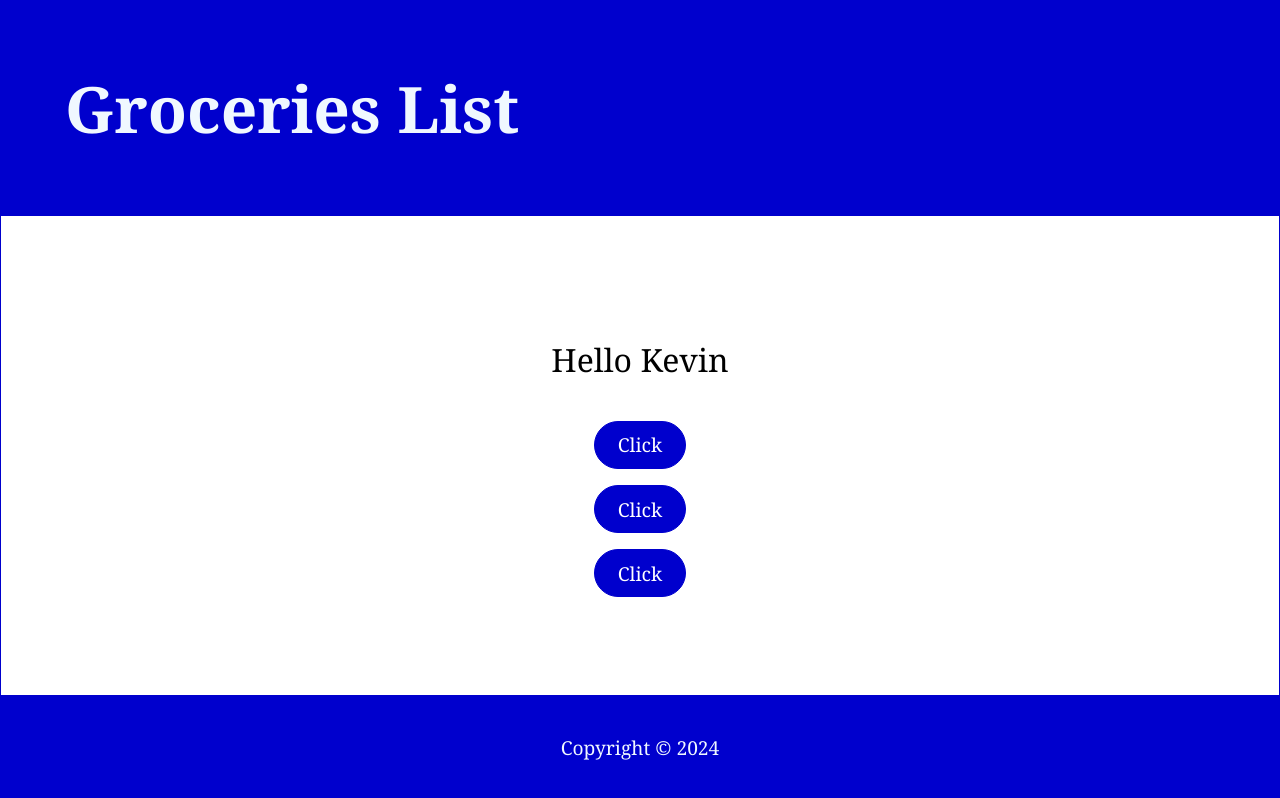
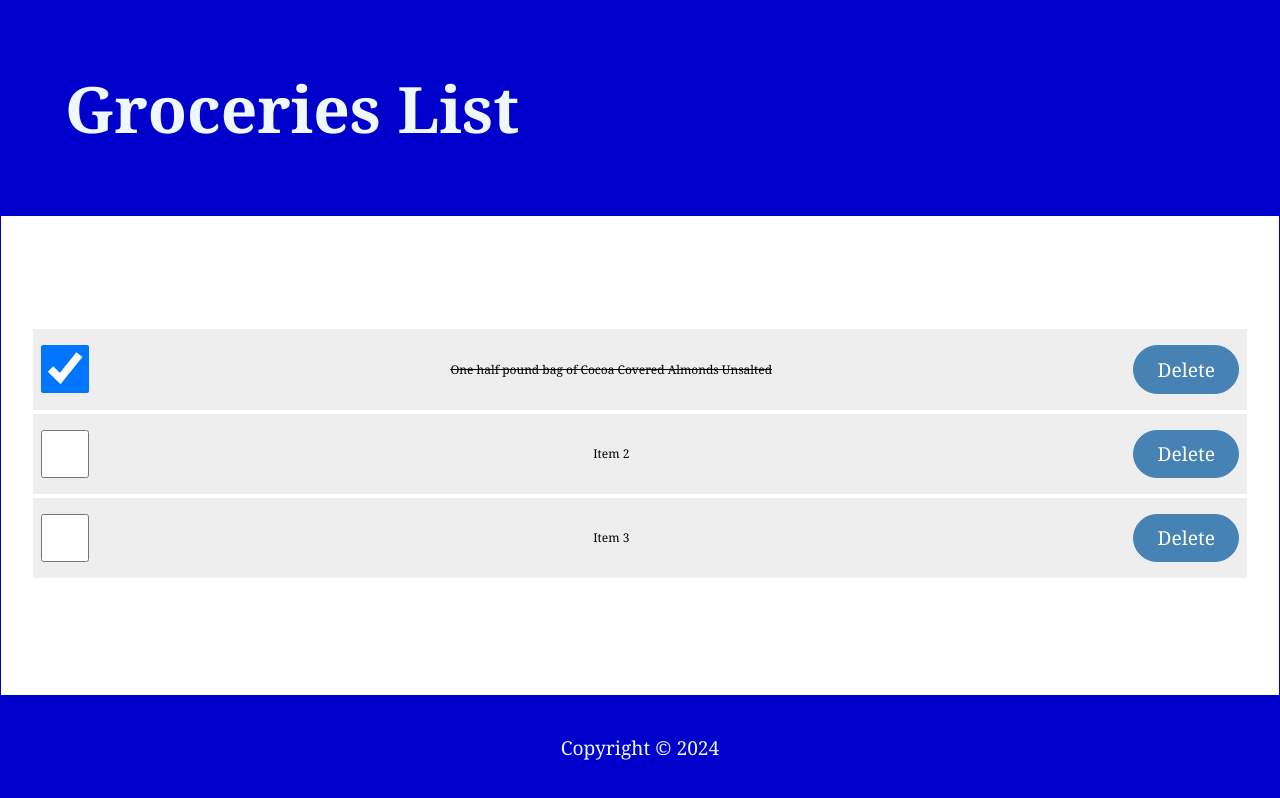
Before and after one commit to Jogata/SoftUni-React-Project, a React (Vite) app in the folder client/: page / in a window 1280 px wide. Built offline with nearby package versions, Linux system fonts and the light colour scheme; a web font is replaced by a local one.

Commit message:
shopping list - practice

```diff
--- a/client/public/styles.css
+++ b/client/public/styles.css
@@ -635,7 +635,6 @@ article {
   -moz-osx-font-smoothing: grayscale;
 }
 
-
 header {
   width: 100%;
   padding: 0 0.25em;
@@ -656,14 +655,78 @@ main {
   overflow-y: auto;
 }
 
+.shopping-list ul {
+  list-style: none;
+  width: 100%;
+  padding: 2rem;
+}
+
+.shopping-list ul li::before {
+  content: "\200B";
+}
+
+.item {
+  display: flex;
+  justify-content: flex-start;
+  align-items: center;
+  padding: 0.5rem 0 0.5rem 0.5rem;
+  margin: 0.25rem 0;
+  background-color: #eee;
+}
+
+.item:first-child {
+  margin: 0;
+}
+
+.item input[type="checkbox"] {
+  text-align: center;
+  width: 2.5rem;
+  width: 48px;
+  min-width: 48px;
+  height: 2.5rem;
+  height: 48px;
+  min-height: 48px;
+  cursor: pointer;
+  margin-right: 0.5rem;
+}
+
+.item input[type="checkbox"]:focus + label {
+  text-decoration: underline;
+}
+
+.item > label {
+  font-size: 0.75rem;
+  flex-grow: 1;
+}
+
+.item svg {
+  width: 48px;
+  min-width: 48px;
+  height: 36px;
+  font-size: 1rem;
+  color: steelblue;
+  cursor: pointer;
+}
+
+.item svg:focus,
+.item svg:hover {
+  color: red;
+  outline: none;
+}
+
 main button {
   margin: 0.5rem;
   padding: 0.5em 1.2em;
   color: white;
   font-size: 1.2rem;
   border-radius: 2em;
-  border: 1px solid mediumblue;
-  background-color: mediumblue;
+  border: 1px solid steelblue;
+  background-color: steelblue;
+  transition: background-color 300ms;
+}
+
+main button:hover {
+  background-color: brown;
 }
 
 main p {
--- a/client/src/App.jsx
+++ b/client/src/App.jsx
@@ -18,6 +18,7 @@ import SkyrimArmorPage from './components/skyrim-armor-page/SkyrimArmorPage'
 import SkyrimArmorSetsPage from './components/skyrim-armor-sets-page/SkyrimArmorSetsPage'
 import AuthPage from './components/auth-page/AuthPage'
 import Logout from './components/logout/Logout'
+import { useState } from 'react'
 
 function Header() {
   return (
@@ -30,33 +31,74 @@ function Header() {
 }
 
 function Content() {
-  function handleNameChange() {
-    const names = ["Bob", "Kevin", "Dave"];
-    const index = Math.floor(Math.random() * 3);
-    return names[index];
+  const [items, setItems] = useState([
+    {
+      id: 1,
+      checked: true,
+      item: "One half pound bag of Cocoa Covered Almonds Unsalted"
+    },
+    {
+      id: 2,
+      checked: false,
+      item: "Item 2"
+    },
+    {
+      id: 3,
+      checked: false,
+      item: "Item 3"
+    }
+  ]);
+
+  function changeCheckedAttributes(id, arr) {
+    // console.log(id);
+    // console.log(arr);
+    const newArr = [...arr];
+    newArr[id - 1].checked = !newArr[id - 1].checked;
+    // console.log(newArr);
+    return newArr;
   }
 
-  function handleClick() {
-    console.log("clicked");
+  function handleChange(id) {
+    // console.log(id);
+    const newItems = changeCheckedAttributes(id, items);
+    setItems(newItems);
   }
 
-  function handleClick2(name) {
-    console.log(`${name} clicked`);
+  function removeDeletedItem(id, arr) {
+    // console.log(id);
+    // console.log(arr);
+    const newArr = arr.filter(item => item.id != id);
+    // console.log(newArr);
+    return newArr;
   }
 
-  function handleClick3(e) {
-    console.log(e);
+  function handleDelete(id) {
+    // console.log(id);
+    const newItems = removeDeletedItem(id, items);
+    setItems(newItems);
   }
 
   return (
     <>
       <main style={{textAlign: "center", fontSize: "2rem"}}>
-        <p onDoubleClick={handleClick}>
-          Hello {handleNameChange()}
-        </p>
-        <button onClick={handleClick}>Click</button>
-        <button onClick={() => handleClick2(handleNameChange())}>Click</button>
-        <button onClick={(e) => handleClick3(e)}>Click</button>
+        <ul>
+          {items.map(item => (
+            <li className='item' key={item.id}>
+              <input
+                type="checkbox"
+                checked={item.checked}
+                onChange={() => handleChange(item.id)}
+              />
+              <label
+                style={item.checked ? {textDecoration: "line-through"} : null}
+                onDoubleClick={() => handleChange(item.id)}
+              >{item.item}</label>
+              <button
+                onClick={() => handleDelete(item.id)}
+              >Delete</button>
+            </li>
+          ))}
+        </ul>
       </main>
     </>
   )
```
